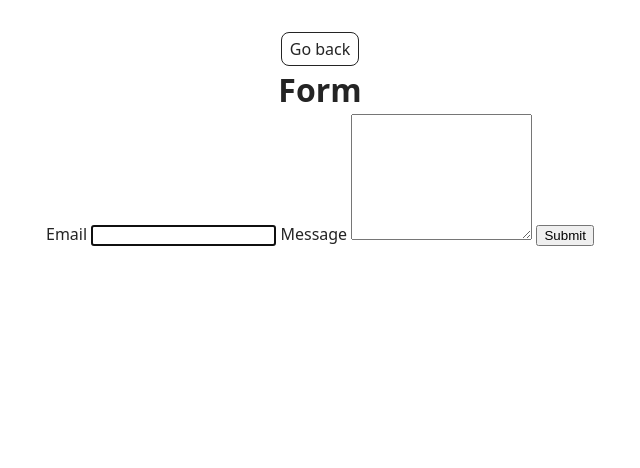
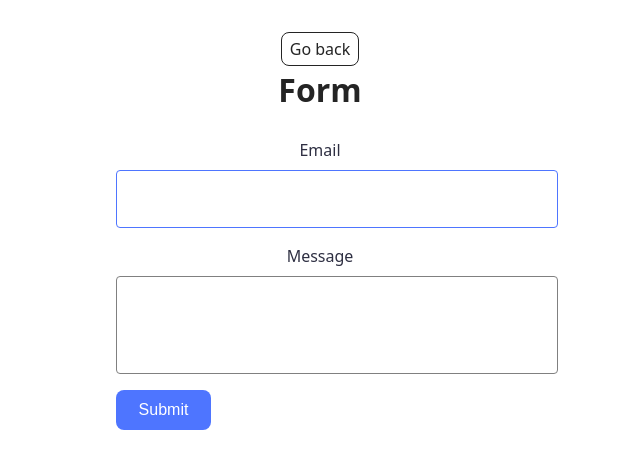
Before and after one commit to alina-hryhorenko/goit-js-hw-09, a website built with Vite: page src/2-form.html in a window 1280 px wide. Shown: the whole page, without its empty margins (320-960 px from the left). Built offline with nearby package versions, Linux system fonts and the light colour scheme.

Commit message:
my 9 js-hw

```diff
--- /dev/null
+++ b/src/css/form.css
@@ -0,0 +1,90 @@
+.feedback-form {
+    width: 408px;
+    padding: 24px;
+    margin: 0 auto;
+
+    display: flex;
+    flex-direction: column;
+    gap: 16px;
+
+    background: #ffffff;
+    border-radius: 8px;
+}
+
+.feedback-form label {
+    display: flex;
+    flex-direction: column;
+    gap: 8px;
+
+    font-size: 16px;
+    line-height: 1.5;
+    color: #2e2f42;
+}
+
+.feedback-form input,
+.feedback-form textarea {
+    width: 100%;
+    padding: 8px 16px;
+
+    font-size: 16px;
+    line-height: 1.5;
+    color: #2e2f42;
+
+    border: 1px solid #808080;
+    border-radius: 4px;
+    outline: none;
+
+    transition: border-color 250ms ease;
+}
+
+.feedback-form input {
+    height: 40px;
+}
+
+.feedback-form textarea {
+    height: 80px;
+    resize: none;
+}
+
+.feedback-form input:hover,
+.feedback-form textarea:hover {
+    border-color: #000000;
+}
+
+.feedback-form input:focus,
+.feedback-form textarea:focus {
+    border-color: #000000;
+}
+
+.feedback-form input:focus-visible,
+.feedback-form textarea:focus-visible {
+    border-color: #4e75ff;
+}
+
+.feedback-form input::placeholder,
+.feedback-form textarea::placeholder {
+    color: #808080;
+}
+
+/* кнопка submit */
+.feedback-form button {
+    width: 95px;
+    height: 40px;
+
+    border: none;
+    border-radius: 8px;
+
+    background-color: #4e75ff;
+    color: #ffffff;
+
+    font-size: 16px;
+    line-height: 1.5;
+
+    cursor: pointer;
+    transition: background-color 250ms ease;
+}
+
+
+.feedback-form button:hover {
+    background-color: #3b5bdb;
+}
--- a/src/css/styles.css
+++ b/src/css/styles.css
@@ -15,3 +15,4 @@
 @import url('./badges.css');
 @import url('./back-link.css');
 @import url('./gallery.css');
+@import url('./form.css');
```
Also changed, not shown: src/1-gallery.html (+0 -1 lines), src/2-form.html (+0 -1 lines).
